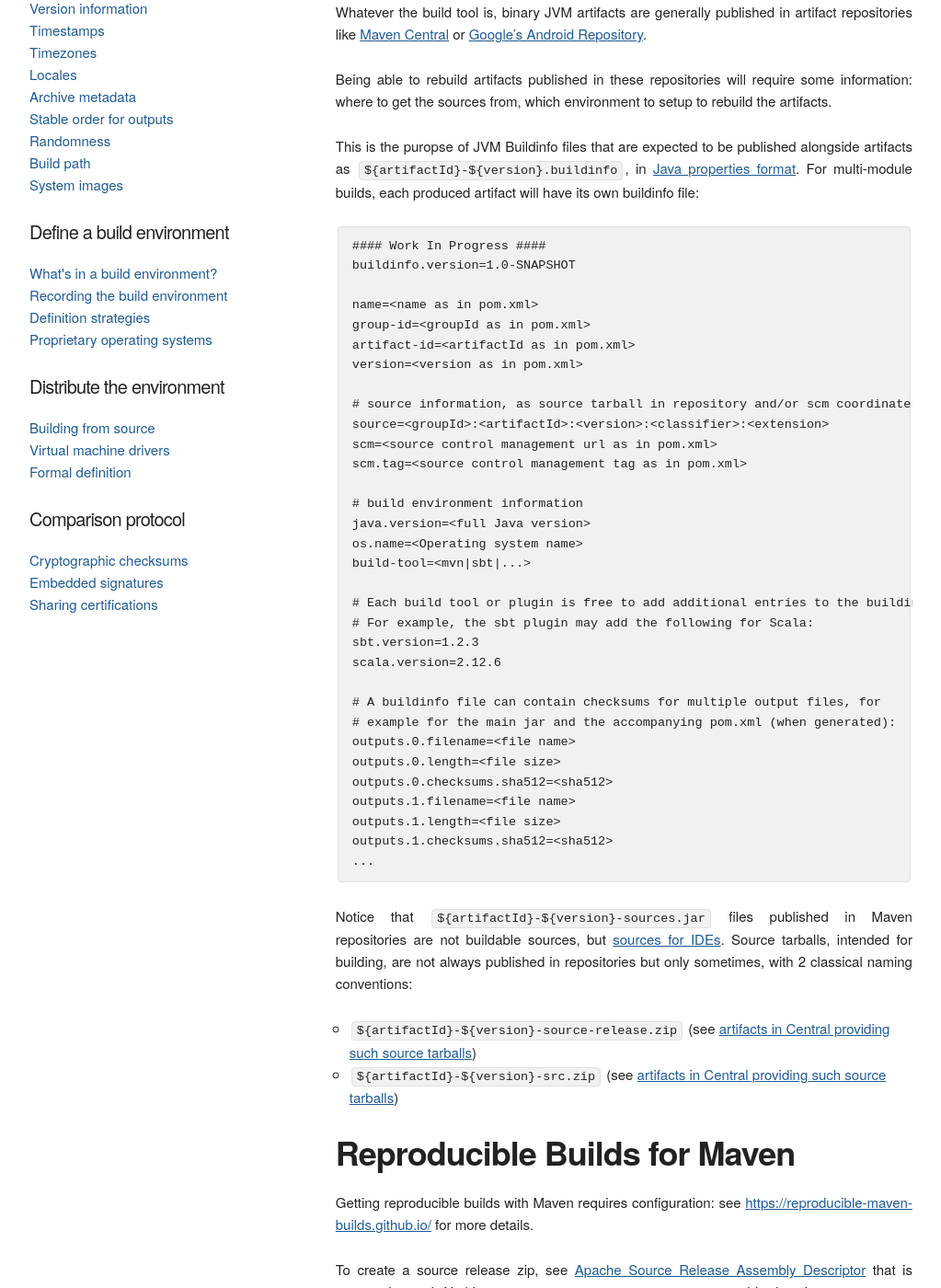
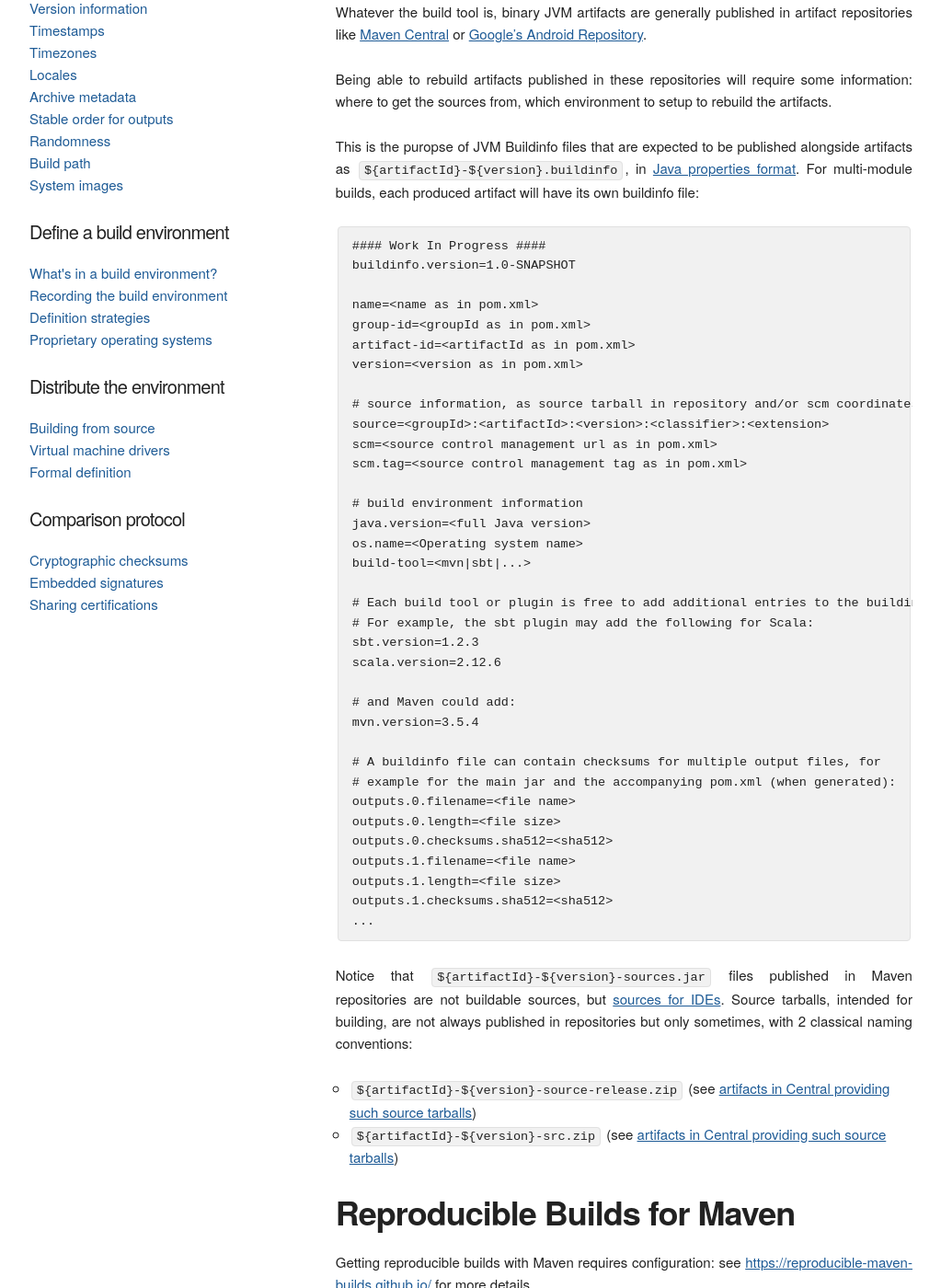
Before and after one commit to prototypefund/reproducible-website, a Jekyll site: the page built from _docs/jvm.md, in a window 1280 px wide and 1400 px high, scrolled down 434 px. Shown: the whole window at 92% size, without its empty margins (128-1151 px from the left). Built offline with Jekyll 4.4.1, drawn with Linux system fonts in a browser that asks for light colours; some web fonts are replaced.

Commit message:
added Maven example section

```diff
--- a/_docs/jvm.md
+++ b/_docs/jvm.md
@@ -53,6 +53,9 @@ build-tool=<mvn|sbt|...>
 sbt.version=1.2.3
 scala.version=2.12.6
 
+# and Maven could add:
+mvn.version=3.5.4
+
 # A buildinfo file can contain checksums for multiple output files, for
 # example for the main jar and the accompanying pom.xml (when generated):
 outputs.0.filename=<file name>
```
